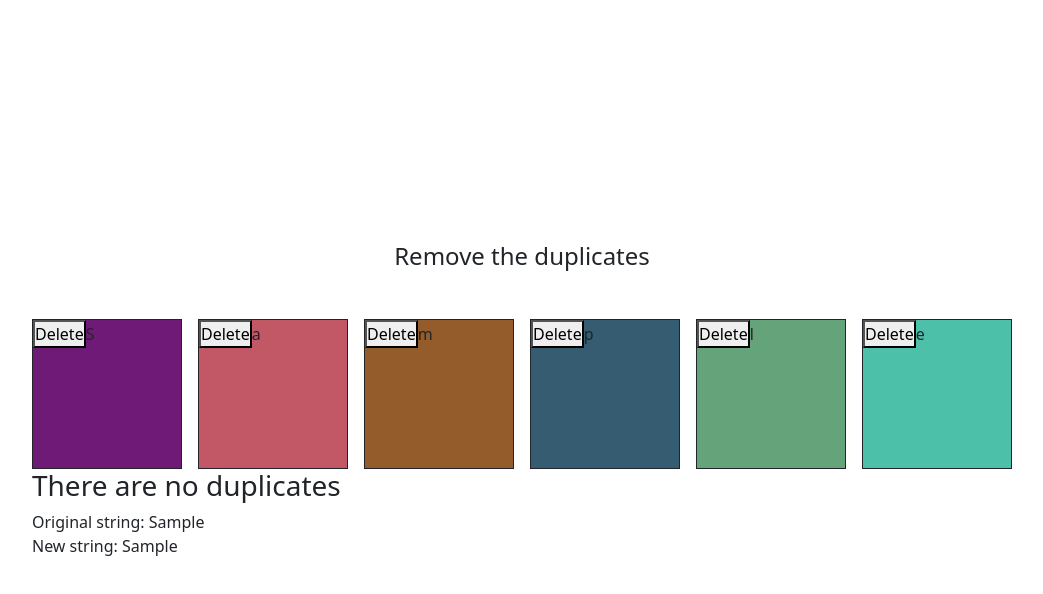
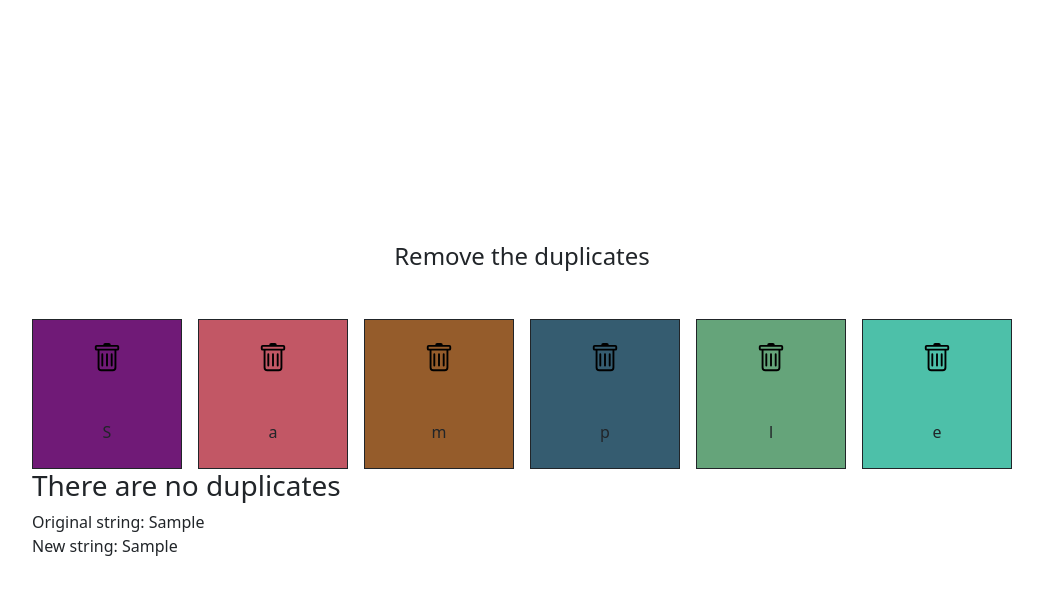
Before and after one commit to ClouddCoder/duplicate-character-remover, a Next.js app: page / in a window 1280 px wide. Both pictures are taken after typing "Sample" into the empty fields and a click on the button "Submit". Shown: the top 594 px of the page, without its empty margins (118-1161 px from the left). Built offline with nearby package versions, Linux system fonts and the light colour scheme.

Commit message:
Add a trash icon to the delete button of every card

```diff
--- a/package.json
+++ b/package.json
@@ -10,6 +10,7 @@
   },
   "dependencies": {
     "bootstrap": "5.2.3",
+    "bootstrap-icons": "^1.10.4",
     "eslint": "8.37.0",
     "eslint-config-next": "13.2.4",
     "next": "13.2.4",
--- a/src/components/duplicates-screen/DuplicatesScreen.jsx
+++ b/src/components/duplicates-screen/DuplicatesScreen.jsx
@@ -1,4 +1,5 @@
 import { useEffect, useRef } from "react";
+import Image from "next/image";
 import generateRandomColors from "@/utils/generateRandomColors";
 import checkDuplicates from "@/utils/checkDuplicates";
 import useUniqueCharacterColors from "@/utils/hooks/useUniqueCharacterColors";
@@ -34,6 +35,7 @@ function DuplicatesScreen({ onString }) {
 
   useEffect(() => {
     const handleDeteleDuplicates = (e) => {
+      console.log(e.target);
       if (e.target.name === "delete-duplicate-button") {
         const characterIndex = parseInt(e.target.id.split("-")[1]);
 
@@ -79,10 +81,14 @@ function DuplicatesScreen({ onString }) {
             <div
               key={index}
               style={{ background: color }}
-              className={`w-20 border border-dark ${styles.card}`}
+              className={`w-20 border border-dark d-flex flex-column justify-content-around text-center ${styles.card}`}
             >
-              <button name="delete-duplicate-button" id={`button-${index}`}>
-                Delete
+              <button
+                name="delete-duplicate-button"
+                id={`button-${index}`}
+                className={styles.button}
+              >
+                <Image src="/trash.svg" alt="trash" width={30} height={30} />
               </button>
               <span>{char}</span>
             </div>
--- a/src/components/duplicates-screen/DuplicatesScreen.module.css
+++ b/src/components/duplicates-screen/DuplicatesScreen.module.css
@@ -6,3 +6,12 @@
   min-width: 150px;
   min-height: 150px;
 }
+
+.button {
+  background: transparent;
+  border: 0;
+}
+
+.button * {
+  pointer-events: none;
+}
```
Also changed, not shown: public/trash.svg (added), 1 other file (tests, documents, lock files or other folders).
